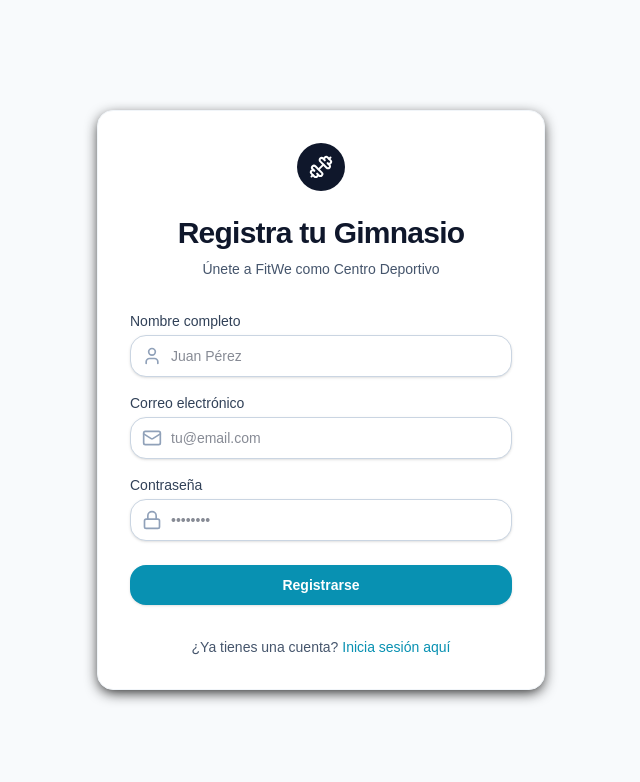
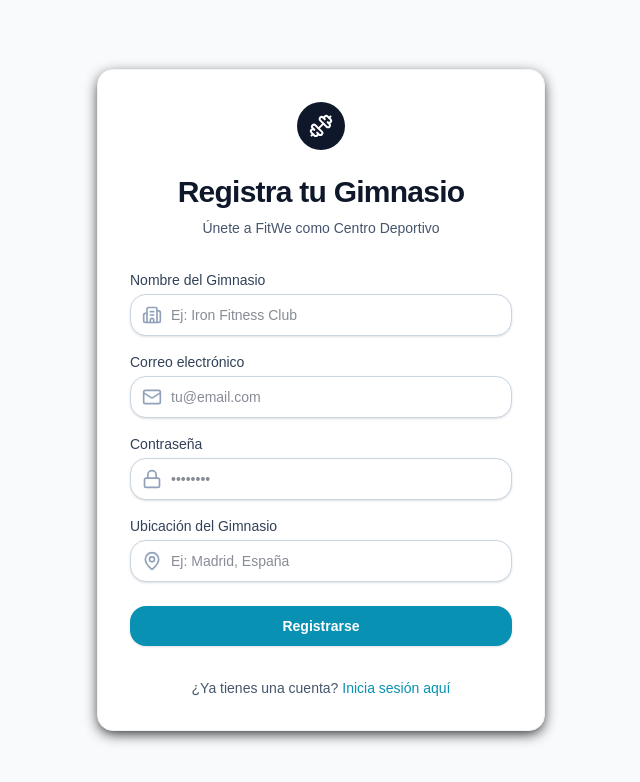
Before and after one commit to tintinhl2006-afk/FitWe, a Next.js app: page /register in a window 1280 px wide. Shown: the top 782 px of the page, without its empty margins (319-959 px from the left). Built offline with nearby package versions, Linux system fonts and the light colour scheme; no server answers.

Commit message:
Feature: Enhance gym registration with specific fields like location

```diff
--- a/src/app/api/register/route.ts
+++ b/src/app/api/register/route.ts
@@ -5,7 +5,7 @@
 export async function POST(req: Request) {
   try {
     const body = await req.json();
-    const { email, name, password } = body;
+    const { email, name, password, location } = body;
 
     if (!email || !name || !password) {
       return NextResponse.json(
@@ -32,6 +32,7 @@
         email,
         name,
         password: hashedPassword,
+        location,
         role: "GYM",
       },
     });
--- a/src/app/register/page.tsx
+++ b/src/app/register/page.tsx
@@ -3,12 +3,13 @@
 import { useState } from "react";
 import { useRouter } from "next/navigation";
 import Link from "next/link";
-import { Dumbbell, Mail, Lock, User, Loader2 } from "lucide-react";
+import { Dumbbell, Mail, Lock, Building2, MapPin, Loader2 } from "lucide-react";
 import { cn } from "@/lib/utils";
 
 export default function RegisterPage() {
   const router = useRouter();
   const [name, setName] = useState("");
+  const [location, setLocation] = useState("");
   const [email, setEmail] = useState("");
   const [password, setPassword] = useState("");
   const [error, setError] = useState("");
@@ -23,7 +24,7 @@
       const res = await fetch("/api/register", {
         method: "POST",
         headers: { "Content-Type": "application/json" },
-        body: JSON.stringify({ name, email, password }),
+        body: JSON.stringify({ name, email, password, location }),
       });
 
       const data = await res.json();
@@ -62,11 +63,11 @@
           <div className="space-y-4">
             <div>
               <label htmlFor="name" className="block text-sm font-medium text-slate-700 dark:text-slate-300">
-                Nombre completo
+                Nombre del Gimnasio
               </label>
               <div className="relative mt-1">
                 <div className="pointer-events-none absolute inset-y-0 left-0 flex items-center pl-3">
-                  <User className="h-5 w-5 text-slate-400 dark:text-slate-500" />
+                  <Building2 className="h-5 w-5 text-slate-400 dark:text-slate-500" />
                 </div>
                 <input
                   id="name"
@@ -76,7 +77,7 @@
                   value={name}
                   onChange={(e) => setName(e.target.value)}
                   className="block w-full rounded-2xl border border-slate-300 dark:border-slate-700 bg-white dark:bg-slate-950 py-2.5 pl-10 pr-3 text-slate-900 dark:text-white shadow-sm focus:border-primary focus:outline-none focus:ring-1 focus:ring-cyan-500 sm:text-sm"
-                  placeholder="Juan Pérez"
+                  placeholder="Ej: Iron Fitness Club"
                 />
               </div>
             </div>
@@ -122,6 +123,27 @@
                 />
               </div>
             </div>
+
+            <div>
+              <label htmlFor="location" className="block text-sm font-medium text-slate-700 dark:text-slate-300">
+                Ubicación del Gimnasio
+              </label>
+              <div className="relative mt-1">
+                <div className="pointer-events-none absolute inset-y-0 left-0 flex items-center pl-3">
+                  <MapPin className="h-5 w-5 text-slate-400 dark:text-slate-500" />
+                </div>
+                <input
+                  id="location"
+                  name="location"
+                  type="text"
+                  required
+                  value={location}
+                  onChange={(e) => setLocation(e.target.value)}
+                  className="block w-full rounded-2xl border border-slate-300 dark:border-slate-700 bg-white dark:bg-slate-950 py-2.5 pl-10 pr-3 text-slate-900 dark:text-white shadow-sm focus:border-primary focus:outline-none focus:ring-1 focus:ring-cyan-500 sm:text-sm"
+                  placeholder="Ej: Madrid, España"
+                />
+              </div>
+            </div>
           </div>
 
           <button
```
Also changed, not shown: 1 other file (tests, documents, lock files or other folders).
